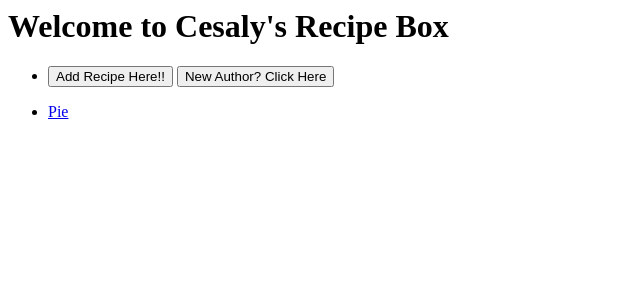
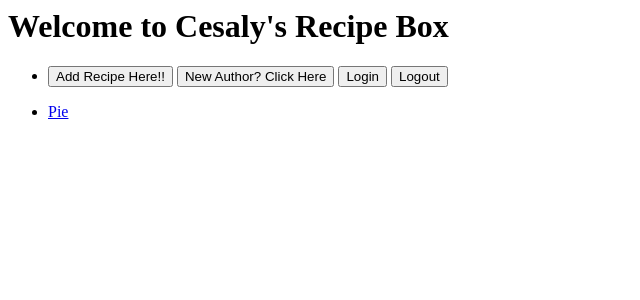
Before and after one commit to Cesaly/Recipebox.2, a Django app: page / in a window 1280 px wide. Shown: the top 300 px of the page, without its empty margins (0-640 px from the left). Run offline with Django 3.2, Linux system fonts and the light colour scheme; data comes from the database, SQL or seed files in the repository; both versions use the stored data as it was after the commit.

Commit message:
I think I'm finished. Still confused on the rubric a bit

```diff
--- a/recipe_app/models.py
+++ b/recipe_app/models.py
@@ -1,10 +1,12 @@
 from django.db import models
+from django.contrib.auth.models import User
 
 
 # Create your models here.
 class Author(models.Model):
     name = models.CharField(max_length=30)
     bio = models.CharField(max_length=30)
+    user = models.OneToOneField(User, on_delete=models.CASCADE)
 
     def __str__(self):
         return self.name
--- a/recipe_app/views.py
+++ b/recipe_app/views.py
@@ -1,7 +1,10 @@
 from django.shortcuts import render, HttpResponseRedirect, reverse
+from django.contrib.auth import login, logout, authenticate
+from django.contrib.auth.decorators import login_required
+from django.contrib.auth.models import User
 
 from recipe_app.models import Recipe, Author
-from recipe_app.forms import AddRecipeForm, AddAuthorForm
+from recipe_app.forms import AddRecipeForm, AddAuthorForm, LoginForm, SignUpForm
 # Create your views here.
 
 
@@ -22,6 +25,7 @@ def author_detail(request, author_id):
                   {"author": author, "data": data})
 
 
+@login_required
 def addrecipe_view(request):
     if request.method == "POST":
         form = AddRecipeForm(request.POST)
@@ -29,7 +33,7 @@ def addrecipe_view(request):
             data = form.cleaned_data
             Recipe.objects.create(
                 title=data.get('title'),
-                author=data.get('author'),
+                author=request.user.author,
                 description=data.get('description'),
                 time_required=data.get('time_required'),
                 instructions=data.get('instructions')
@@ -40,6 +44,7 @@ def addrecipe_view(request):
     return render(request, "generic_form.html", {"form": form})
 
 
+@login_required
 def addauthor_view(request):
     if request.method == "POST":
         form = AddAuthorForm(request.POST)
@@ -48,3 +53,38 @@ def addauthor_view(request):
 
     form = AddAuthorForm()
     return render(request, "generic_form.html", {"form": form})
+
+
+def login_view(request):
+    if request.method == "POST":
+        form = LoginForm(request.POST)
+        if form.is_valid():
+            data = form.cleaned_data
+            user = authenticate(request, username=data.get('username'),
+                                password=data.get('password'))
+            if user:
+                login(request, user)
+                return HttpResponseRedirect(request.GET.get('next',
+                                            reverse("homepage")))
+
+    form = LoginForm()
+    return render(request, "generic_form.html", {"form": form})
+
+
+def signup_view(request):
+    if request.method == "POST":
+        form = SignUpForm(request.POST)
+        if form.is_valid():
+            data = form.cleaned_data
+            new_user = User.objects.create_user(username=data.get("username"),
+                                                password=data.get("password"))
+            login(request, new_user)
+            return HttpResponseRedirect(reverse("homepage"))
+
+    form = SignUpForm()
+    return render(request, "generic_form.html", {"form": form})
+
+
+def logout_view(request):
+    logout(request)
+    return HttpResponseRedirect(reverse("homepage"))
--- a/recipebox/settings.py
+++ b/recipebox/settings.py
@@ -120,3 +120,5 @@ USE_TZ = True
 # https://docs.djangoproject.com/en/3.1/howto/static-files/
 
 STATIC_URL = '/static/'
+
+LOGIN_URL = "/login/"
--- a/recipebox/urls.py
+++ b/recipebox/urls.py
@@ -16,13 +16,16 @@ Including another URLconf
 from django.contrib import admin
 from django.urls import path
 
-from recipe_app.views import index, recipe_detail, author_detail, addrecipe_view, addauthor_view
+from recipe_app import views
 
 urlpatterns = [
-    path('', index, name="homepage"),
-    path('recipe/<int:recipe_id>/', recipe_detail),
-    path('author/<int:author_id>/', author_detail),
-    path('addrecipe/', addrecipe_view),
-    path('addauthor/', addauthor_view),
+    path('', views.index, name="homepage"),
+    path('recipe/<int:recipe_id>/', views.recipe_detail),
+    path('author/<int:author_id>/', views.author_detail),
+    path('addrecipe/', views.addrecipe_view),
+    path('addauthor/', views.addauthor_view),
+    path('login/', views.login_view, name="loginview"),
+    path('logout/', views.logout_view, name="logoutview"),
+    path('signup/', views.signup_view, name="signup"),
     path('admin/', admin.site.urls),
 ]
--- a/templates/generic_form.html
+++ b/templates/generic_form.html
@@ -3,3 +3,4 @@
     {{ form.as_p }}
     <input type="submit" value="Submit!">
 </form>
+<a href="/">Home</a>
--- a/templates/index.html
+++ b/templates/index.html
@@ -4,6 +4,8 @@
         <li>
                 <a href="addrecipe/"><button type="button">Add Recipe Here!!</button></a>
                 <a href="addauthor/"><button type="button">New Author? Click Here</button></a>
+                <a href="login/"><button type="button">Login</button></a>
+                <a href="logout/"><button type="button">Logout</button></a>
         </li>
     </ul>
 
```
Also changed, not shown: recipe_app/forms.py (+10 -0 lines), db.sqlite3, recipe_app/migrations/0001_initial.py.
